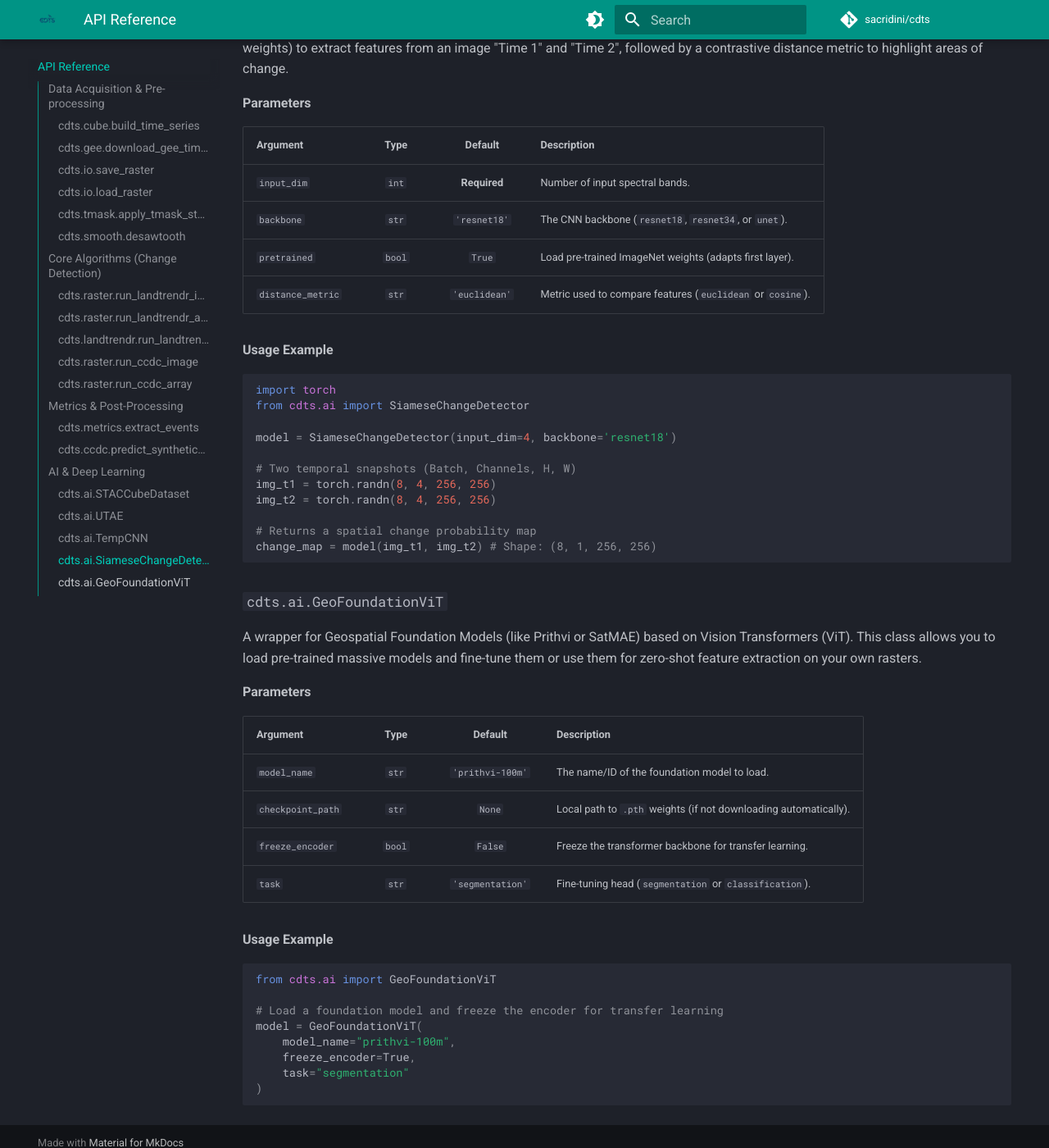
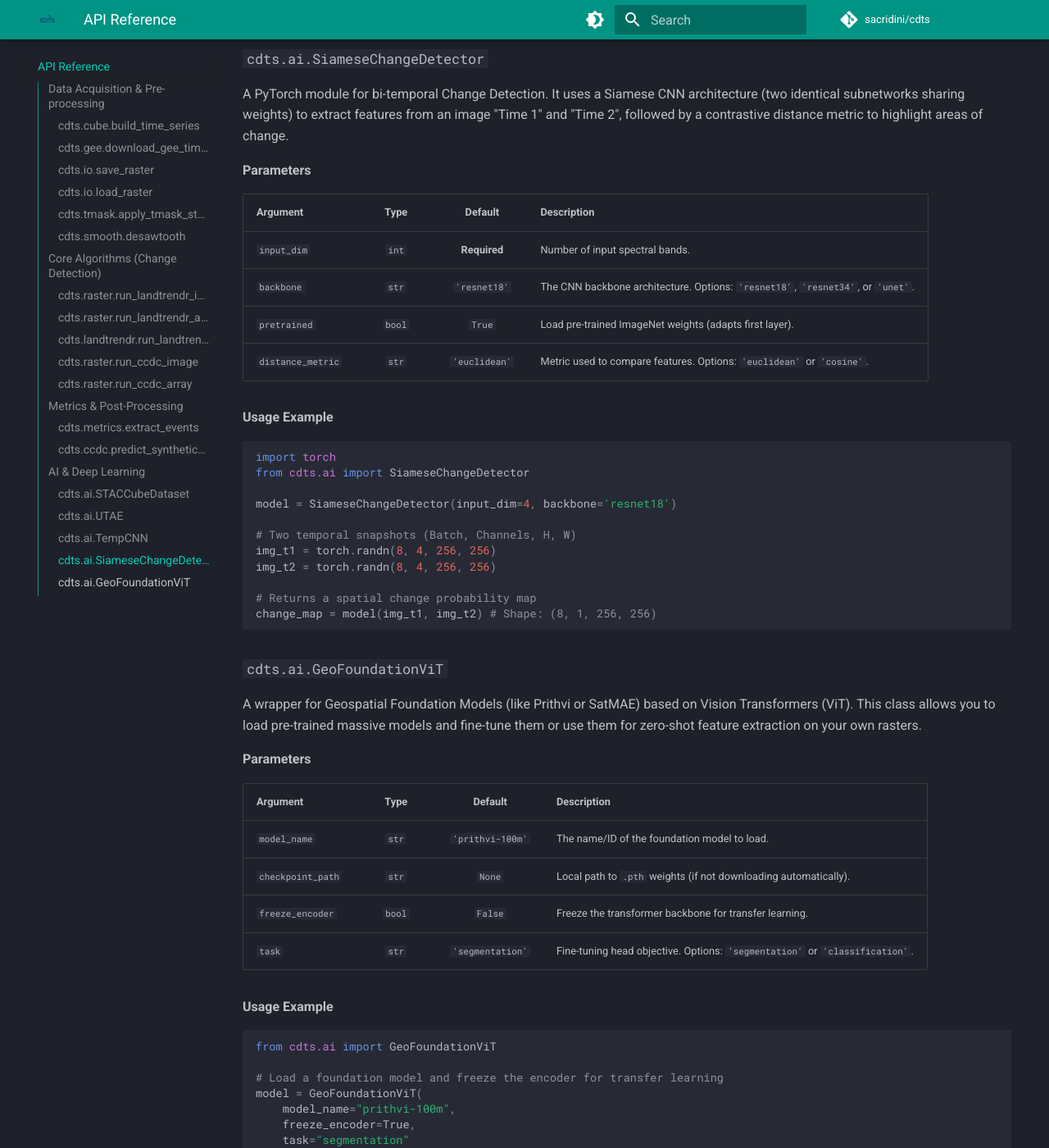
Before and after one commit to sacridini/cdts, an MkDocs documentation site: the page built from docs/api.md, in a window 1280 px wide and 1400 px high, scrolled down 14505 px. Shown: the whole window at 82% size. Built offline with MkDocs 1.6.1 and Material for MkDocs 9.7.7, drawn with Linux system fonts in a browser that asks for light colours; comment, search, counter and statistics services are not loaded; some of the changed text lies outside the part shown.

Commit message:
docs: explicitly list options for categorical parameters across API reference

```diff
--- a/docs/api.md
+++ b/docs/api.md
@@ -140,7 +140,7 @@
 | Argument | Type | Default | Description |
 | :--- | :---: | :---: | :--- |
 | `file_path` | `str` | **Required** | Path to the raster file (`.tif`). |
-| `raster_check` | `str` | `None` | The algorithm to validate against (`'landtrendr'`, `'ccdc'`, or `'cold'`). |
+| `raster_check` | `str` | `None` | The algorithm to validate against. Options: `'landtrendr'`, `'ccdc'`, or `'cold'`. |
 
 **Usage Example**
 
@@ -248,7 +248,7 @@
 | `chunk_size` | `int` | `512` | Pixel size of the chunks to read and process at once. |
 | `n_jobs` | `int` | `-1` | CPU cores to use. `-1` means all available cores. |
 | `save_vertices`| `bool`| `False` | Whether to save the raw fitted vertices stack to disk. |
-| `event_type` | `str` | `'loss'` | Type of event to extract (`'loss'` or `'gain'`). |
+| `event_type` | `str` | `'loss'` | Type of event to extract. Options: `'loss'` (e.g., deforestation) or `'gain'` (e.g., regrowth). |
 
 **Usage Example**
 
@@ -405,8 +405,8 @@
 | Argument | Type | Default | Description |
 | :--- | :---: | :---: | :--- |
 | `vertices_stack` | `np.ndarray`| **Required** | The 3D array output from `run_landtrendr_array`. |
-| `event_type` | `str` | `'loss'` | Filter for `'loss'` or `'gain'` events. |
-| `sort_by` | `str` | `'greatest'` | Strategy to pick the primary event. (`greatest`, `newest`, `fastest`, `longest`). |
+| `event_type` | `str` | `'loss'` | Filter for event types. Options: `'loss'` or `'gain'`. |
+| `sort_by` | `str` | `'greatest'` | Strategy to pick the primary event. Options: `'greatest'` (largest magnitude), `'newest'` (most recent), `'fastest'` (shortest duration), `'longest'` (longest duration). |
 | `min_magnitude`| `float` | `0.0` | Discard events with magnitude below this threshold. |
 | `min_duration` | `int` | `1` | Discard events shorter than this many years. |
 | `pre_val_threshold`| `float` | `0.0` | Discard events starting below this initial value. |
@@ -561,9 +561,9 @@
 | Argument | Type | Default | Description |
 | :--- | :---: | :---: | :--- |
 | `input_dim` | `int` | **Required** | Number of input spectral bands. |
-| `backbone` | `str` | `'resnet18'` | The CNN backbone (`resnet18`, `resnet34`, or `unet`). |
+| `backbone` | `str` | `'resnet18'` | The CNN backbone architecture. Options: `'resnet18'`, `'resnet34'`, or `'unet'`. |
 | `pretrained` | `bool` | `True` | Load pre-trained ImageNet weights (adapts first layer). |
-| `distance_metric`| `str`| `'euclidean'`| Metric used to compare features (`euclidean` or `cosine`). |
+| `distance_metric`| `str`| `'euclidean'`| Metric used to compare features. Options: `'euclidean'` or `'cosine'`. |
 
 **Usage Example**
 
@@ -592,7 +592,7 @@
 | `model_name` | `str` | `'prithvi-100m'`| The name/ID of the foundation model to load. |
 | `checkpoint_path`| `str`| `None` | Local path to `.pth` weights (if not downloading automatically). |
 | `freeze_encoder`| `bool`| `False` | Freeze the transformer backbone for transfer learning. |
-| `task` | `str` | `'segmentation'`| Fine-tuning head (`segmentation` or `classification`). |
+| `task` | `str` | `'segmentation'`| Fine-tuning head objective. Options: `'segmentation'` or `'classification'`. |
 
 **Usage Example**
 
```
Also changed, not shown: other parts of docs/api.md (+2 -2 lines).
